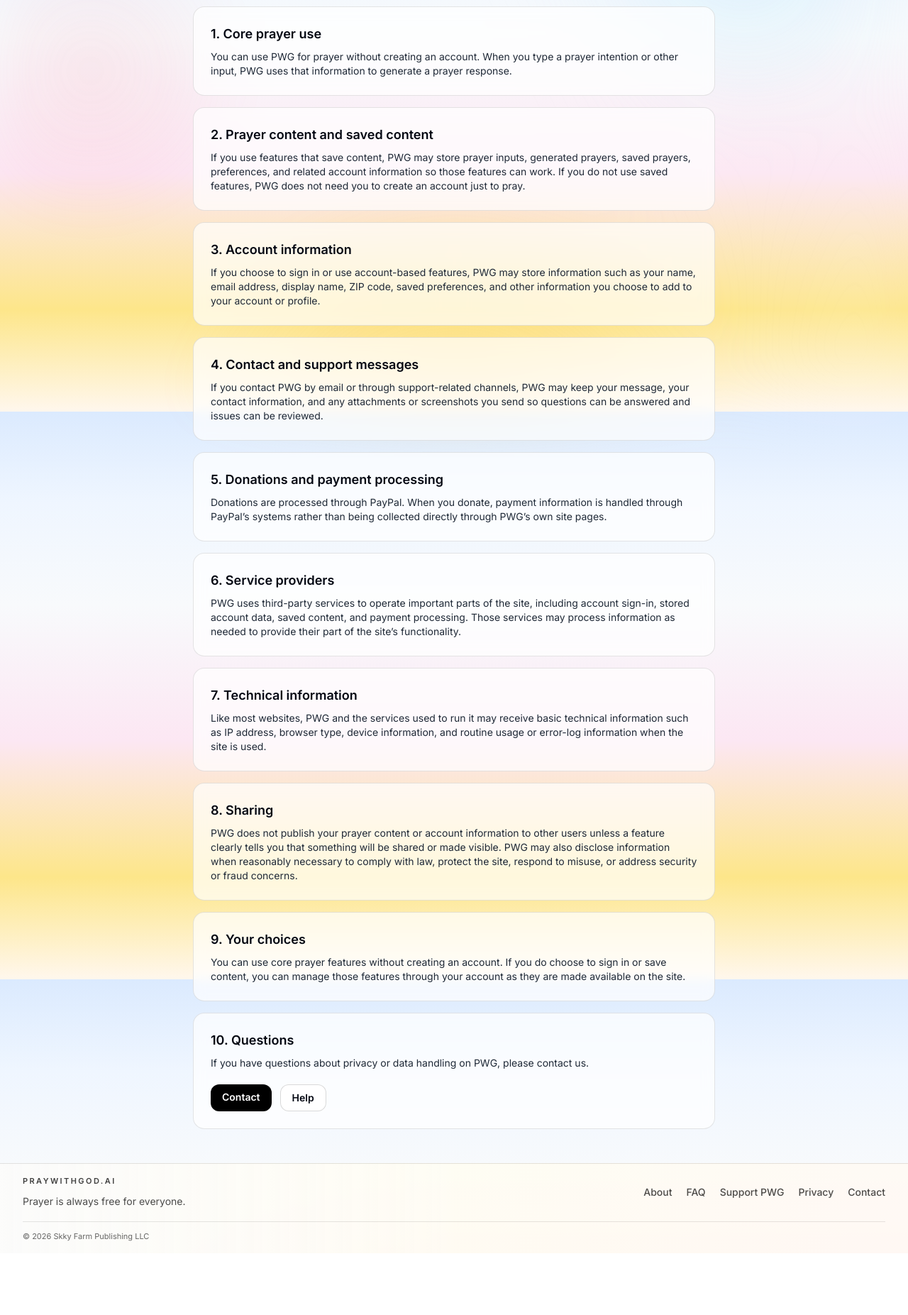
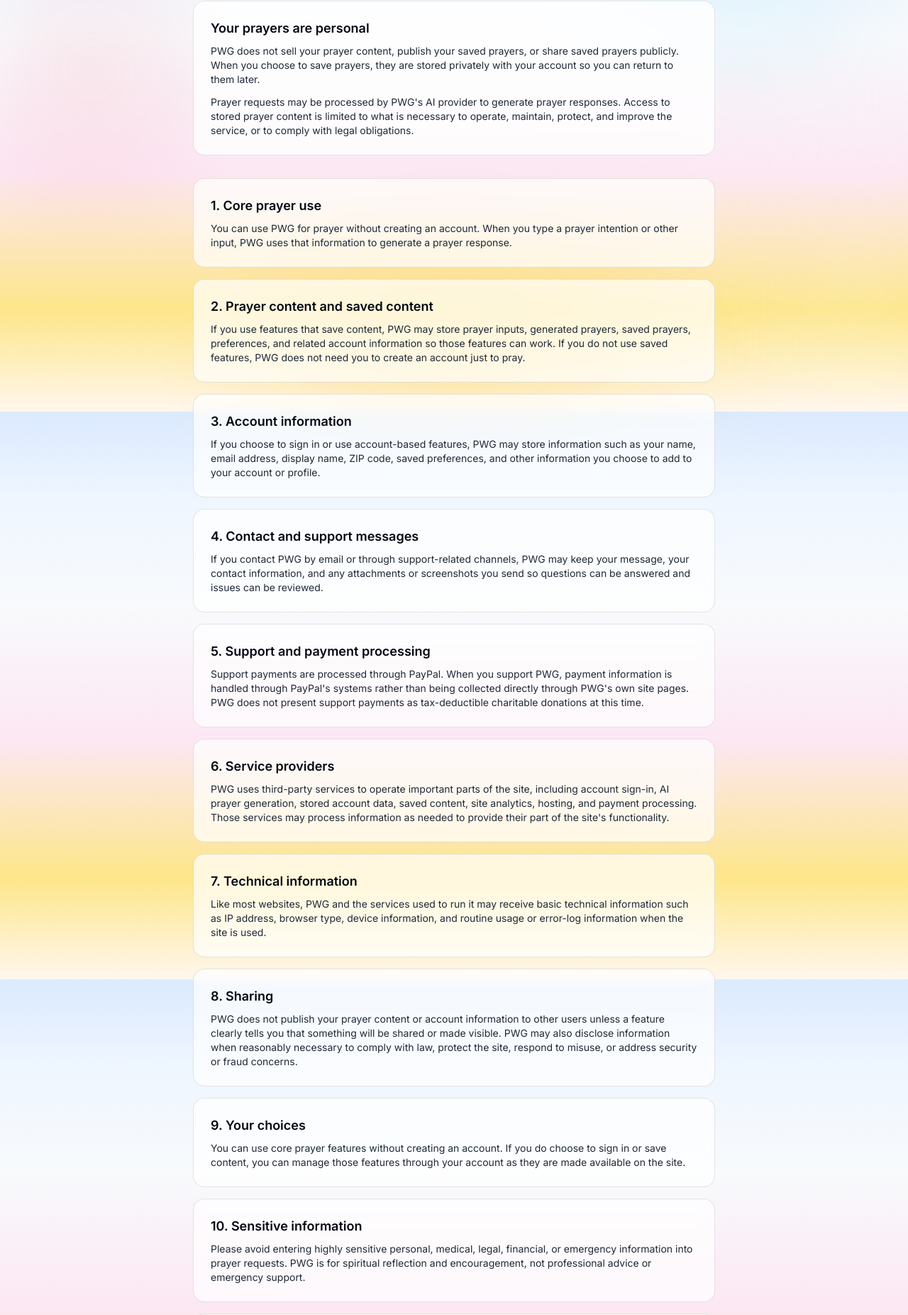
Before and after one commit to Skkyfarm/pray-with-god, a Next.js app: page /privacy in a window 1280 px wide. Shown: the part 220-2073 px from the top of the page at 71% size. Before the commit the page ends 1986 px from the top, so only its background shows below. Built offline with nearby package versions, Linux system fonts and the light colour scheme; no server answers.

Commit message:
Strengthen privacy policy wording

```diff
--- a/app/privacy/page.tsx
+++ b/app/privacy/page.tsx
@@ -6,10 +6,25 @@ export default function PrivacyPage() {
     <main className="mx-auto max-w-3xl px-4 py-12 text-gray-950">
       <h1 className="text-3xl font-semibold">Privacy Policy</h1>
       <p className="mt-3 text-gray-800">
-        This page explains, in plain language, how PrayWithGod.ai ("PWG")
+        This page explains, in plain language, how PrayWithGod.ai (&quot;PWG&quot;)
         handles prayer content, account information, support messages, and
         related personal information.
       </p>
+
+      <section className="mt-6 rounded-2xl border border-black/10 bg-white/80 p-6 backdrop-blur">
+        <h2 className="text-lg font-semibold">Your prayers are personal</h2>
+        <p className="mt-2 text-sm text-gray-800">
+          PWG does not sell your prayer content, publish your saved prayers, or
+          share saved prayers publicly. When you choose to save prayers, they are
+          stored privately with your account so you can return to them later.
+        </p>
+        <p className="mt-3 text-sm text-gray-800">
+          Prayer requests may be processed by PWG&apos;s AI provider to generate
+          prayer responses. Access to stored prayer content is limited to what is
+          necessary to operate, maintain, protect, and improve the service, or to
+          comply with legal obligations.
+        </p>
+      </section>
 
       <div className="mt-8 space-y-4">
         <section className="rounded-2xl border border-black/10 bg-white/70 p-6 backdrop-blur">
@@ -22,7 +37,9 @@ export default function PrivacyPage() {
         </section>
 
         <section className="rounded-2xl border border-black/10 bg-white/70 p-6 backdrop-blur">
-          <h2 className="text-lg font-semibold">2. Prayer content and saved content</h2>
+          <h2 className="text-lg font-semibold">
+            2. Prayer content and saved content
+          </h2>
           <p className="mt-2 text-sm text-gray-800">
             If you use features that save content, PWG may store prayer inputs,
             generated prayers, saved prayers, preferences, and related account
@@ -42,7 +59,9 @@ export default function PrivacyPage() {
         </section>
 
         <section className="rounded-2xl border border-black/10 bg-white/70 p-6 backdrop-blur">
-          <h2 className="text-lg font-semibold">4. Contact and support messages</h2>
+          <h2 className="text-lg font-semibold">
+            4. Contact and support messages
+          </h2>
           <p className="mt-2 text-sm text-gray-800">
             If you contact PWG by email or through support-related channels, PWG
             may keep your message, your contact information, and any attachments
@@ -52,11 +71,15 @@ export default function PrivacyPage() {
         </section>
 
         <section className="rounded-2xl border border-black/10 bg-white/70 p-6 backdrop-blur">
-          <h2 className="text-lg font-semibold">5. Donations and payment processing</h2>
+          <h2 className="text-lg font-semibold">
+            5. Support and payment processing
+          </h2>
           <p className="mt-2 text-sm text-gray-800">
-            Donations are processed through PayPal. When you donate, payment
-            information is handled through PayPal’s systems rather than being
-            collected directly through PWG’s own site pages.
+            Support payments are processed through PayPal. When you support PWG,
+            payment information is handled through PayPal&apos;s systems rather
+            than being collected directly through PWG&apos;s own site pages. PWG
+            does not present support payments as tax-deductible charitable
+            donations at this time.
           </p>
         </section>
 
@@ -64,9 +87,10 @@ export default function PrivacyPage() {
           <h2 className="text-lg font-semibold">6. Service providers</h2>
           <p className="mt-2 text-sm text-gray-800">
             PWG uses third-party services to operate important parts of the site,
-            including account sign-in, stored account data, saved content, and
-            payment processing. Those services may process information as needed
-            to provide their part of the site’s functionality.
+            including account sign-in, AI prayer generation, stored account data,
+            saved content, site analytics, hosting, and payment processing.
+            Those services may process information as needed to provide their
+            part of the site&apos;s functionality.
           </p>
         </section>
 
@@ -101,7 +125,17 @@ export default function PrivacyPage() {
         </section>
 
         <section className="rounded-2xl border border-black/10 bg-white/70 p-6 backdrop-blur">
-          <h2 className="text-lg font-semibold">10. Questions</h2>
+          <h2 className="text-lg font-semibold">10. Sensitive information</h2>
+          <p className="mt-2 text-sm text-gray-800">
+            Please avoid entering highly sensitive personal, medical, legal,
+            financial, or emergency information into prayer requests. PWG is for
+            spiritual reflection and encouragement, not professional advice or
+            emergency support.
+          </p>
+        </section>
+
+        <section className="rounded-2xl border border-black/10 bg-white/70 p-6 backdrop-blur">
+          <h2 className="text-lg font-semibold">11. Questions</h2>
           <p className="mt-2 text-sm text-gray-800">
             If you have questions about privacy or data handling on PWG, please
             contact us.
```
